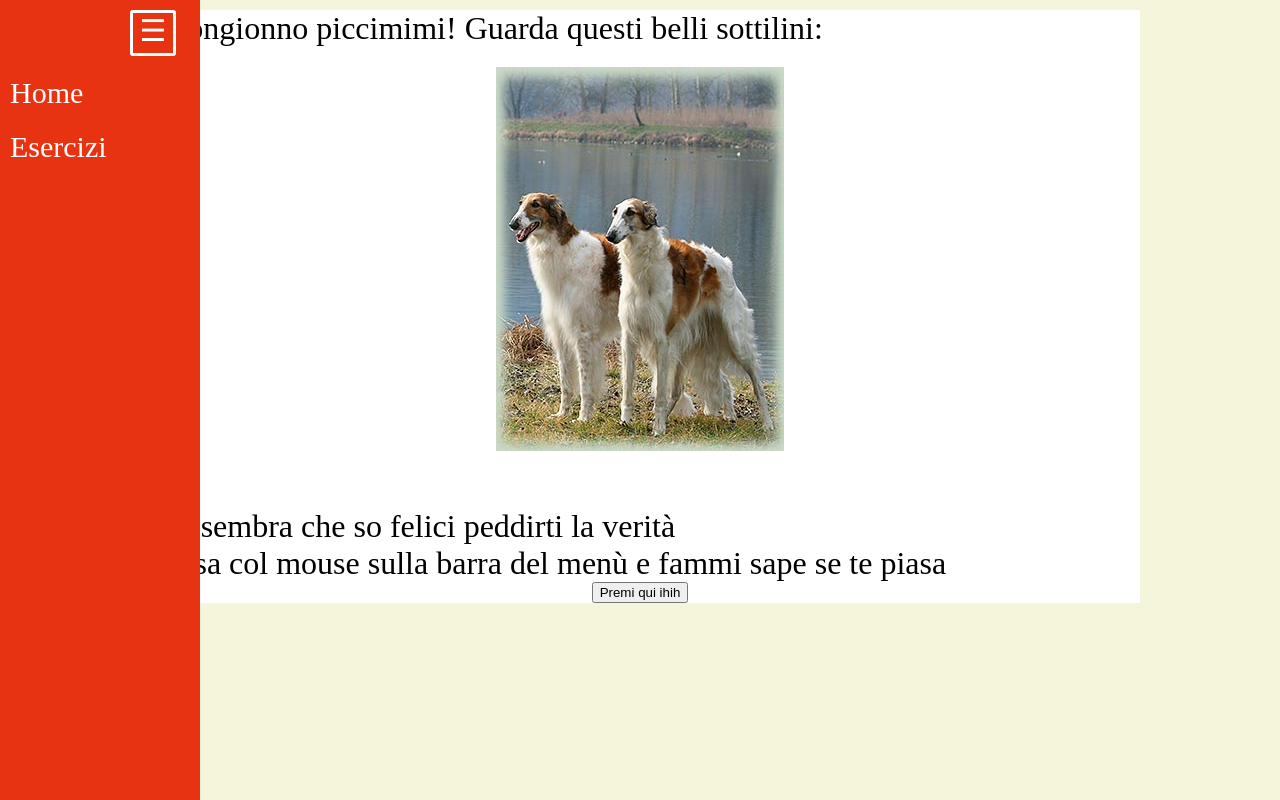
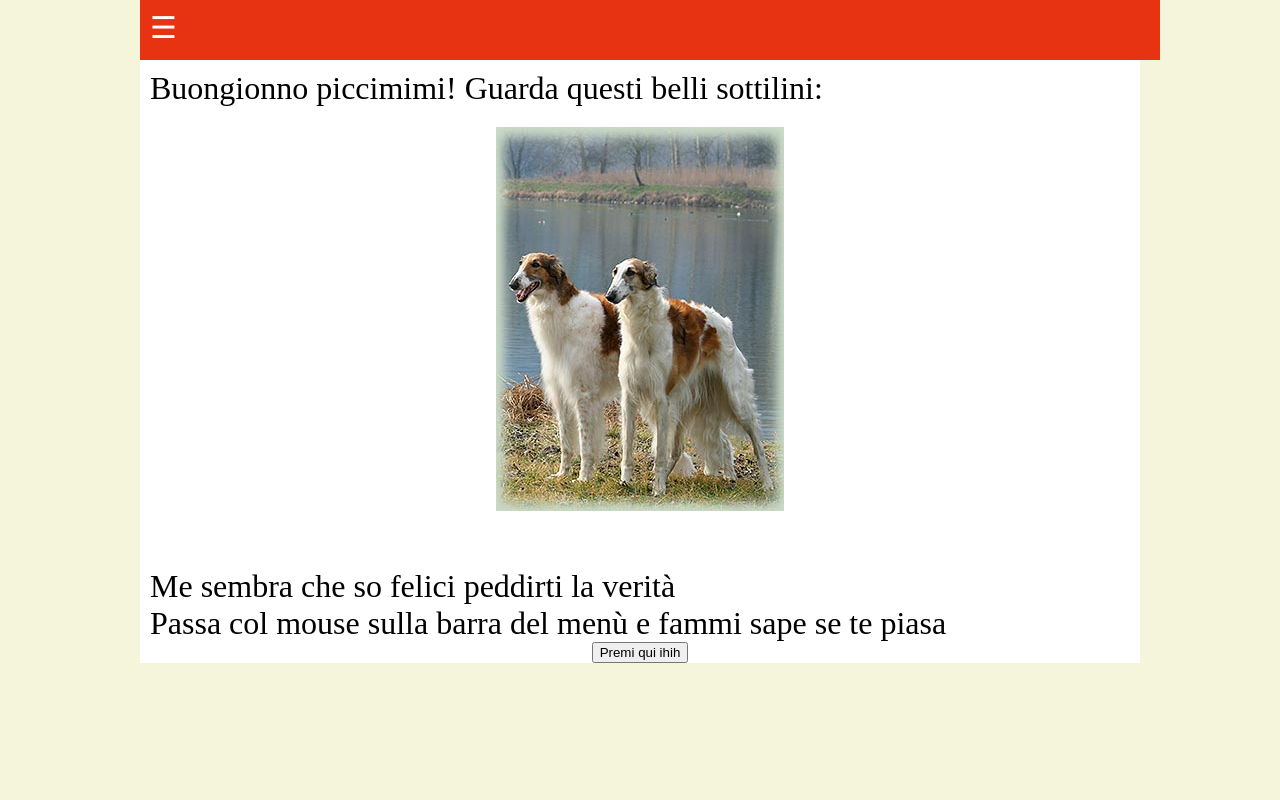
Before and after one commit to wazabicloud/Test, a plain HTML site: page index.html in a window 1280 px wide. Drawn offline with Linux system fonts and the light colour scheme.

Commit message:
sidebar hide

```diff
--- a/index.html
+++ b/index.html
@@ -8,9 +8,9 @@
   </head>
   <body>
     <div class="wrapper">
+      <a href="javascript:void(0)" class="sidebarbtn" onclick="aprichiudibarra()">&#9776;</a>
       <nav>
           <div id="sidebar">
-              <a href="javascript:void(0)" class="sidebarbtn" onclick="aprichiudibarra()">&#9776;</a>
               <a href="#" class="navlink">Home</a></li>
               <a href="#" class="navlink">Esercizi</a></li>
             </div>
--- a/scripts.js
+++ b/scripts.js
@@ -4,5 +4,11 @@ function pidineria () {
 }
 
 function aprichiudibarra() {
-    document.getElementById("sidebar").style.width = "0";
+    sidesize = document.getElementById("sidebar").style.width;
+    if (sidesize == 0) {
+        document.getElementById("sidebar").style.width = "200px";
+    } else {
+        document.getElementById("sidebar").style.width = "0";
+    }
+
 }
--- a/style.css
+++ b/style.css
@@ -19,13 +19,13 @@ main {
     background-color:#e83313;
     padding: 0px;
     margin: 0px;
-    width: 200px;
+    width: 0px;
     display: block;
     height: 100%;
     overflow: auto;
     position: fixed;
     z-index: 1;
-    top: 0;
+    top: 60px;
     left: 0;
 }
 .navlink {
@@ -46,20 +46,14 @@ main {
 }
 .sidebarbtn {
     height: 40px;
-    width: 40px;
+    width: 100%;
     font-size: 30px;
     background-color: #e83313;
     color: white;
-    border-color: white;
-    border-style: solid;
-    border-width: 3px;
-    border-radius: 3px;
     text-decoration: none;
     display: block;
-    text-align: center;
-    margin-left: 130px;
-    margin-top: 10px;
-    margin-bottom: 10px;
+    margin: 0px;
+    padding: 10px;
 }
 .sidebarbtn:hover {
     color: #e83313;
```
